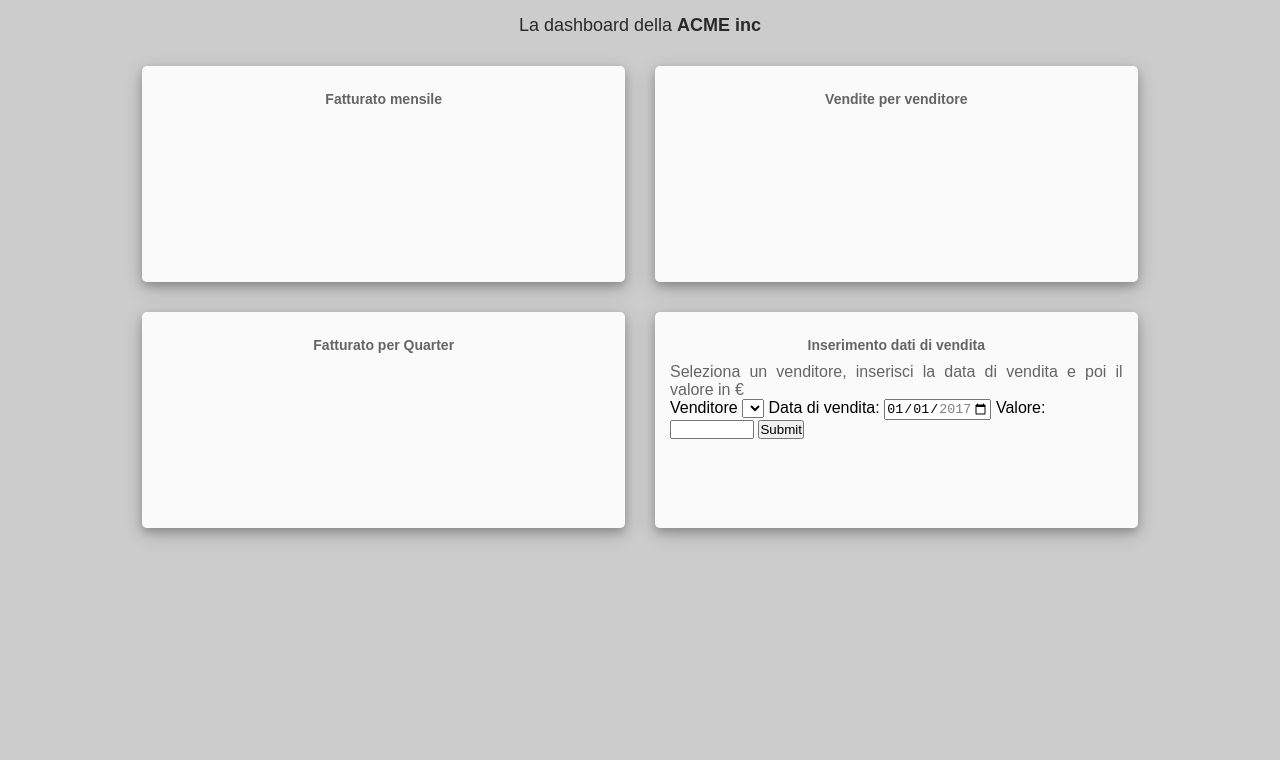
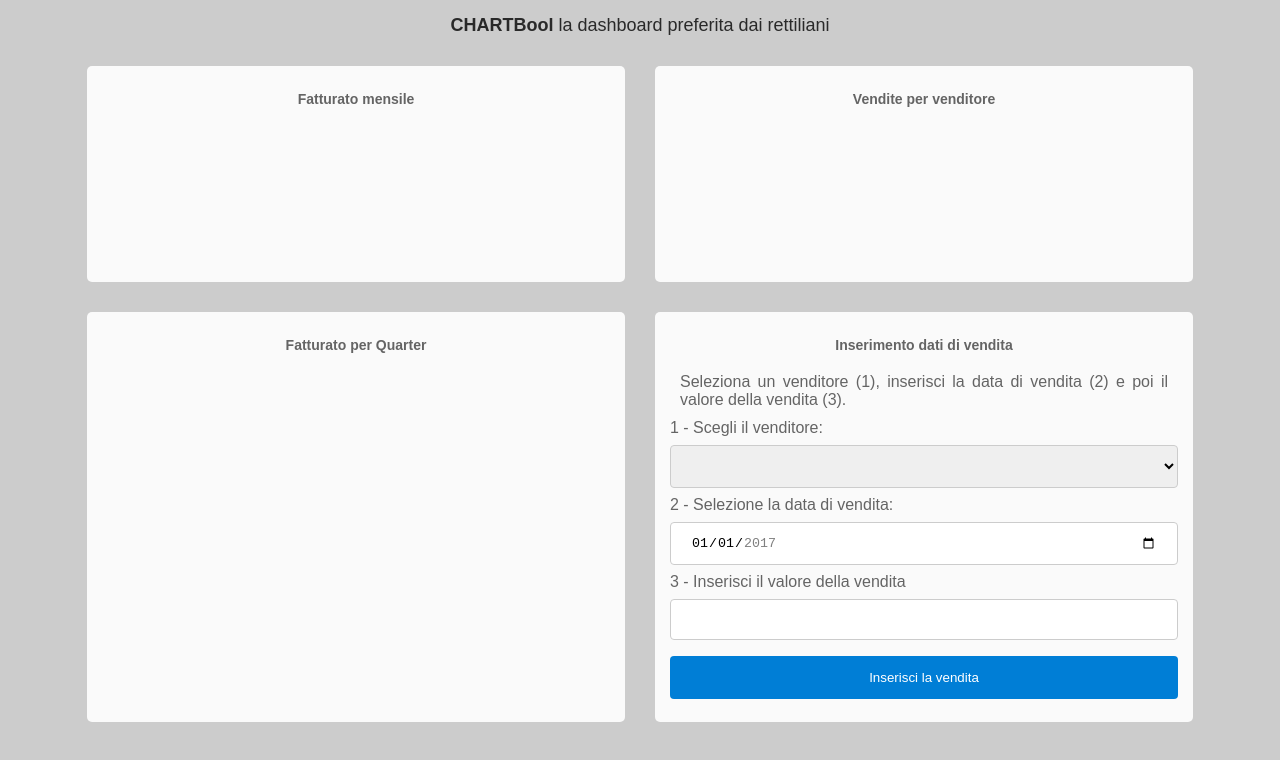
Before and after one commit to McRafee/rest-chartbool, a plain HTML site: page index.html in a window 1280 px wide. Drawn offline with nearby package versions, Linux system fonts and the light colour scheme; no server answers.

Commit message:
POST test

```diff
--- a/css/style.css
+++ b/css/style.css
@@ -1,7 +1,7 @@
 * {
   margin: 0;
   padding: 0;
-  box-sizing: border-box;
+  container-sizing: border-container;
 }
 
 body {
@@ -34,13 +34,13 @@ main {
     display: flex;
     align-items: center;
     flex-direction: column;
-    width: 38%;
+    width: 40%;
     margin: 15px;
     padding: 15px;
     border-radius: 5px;
     background-color: rgba(255, 255, 255, 0.9);
     overflow: hidden;
-    box-shadow: 0 4px 8px 0 rgba(0, 0, 0, 0.2), 0 6px 20px 0 rgba(0, 0, 0, 0.19);
+    container-shadow: 0 4px 8px 0 rgba(0, 0, 0, 0.2), 0 6px 20px 0 rgba(0, 0, 0, 0.19);
 }
 
 .container h4 {
@@ -53,4 +53,43 @@ main {
 .container p {
     color: rgba(0, 0, 0, 0.6);
     text-align: justify;
+    padding: 10px;
 }
+
+label {
+    color: rgba(0, 0, 0, 0.6);
+}
+
+input[type=date],
+input[type="number"],
+select
+ {
+  width: 100%;
+  padding: 12px 20px;
+  margin: 8px 0px;
+  display: inline-block;
+  border: 1px solid #ccc;
+  border-radius: 4px;
+  box-sizing: border-box;
+}
+
+input[type=submit] {
+  width: 100%;
+  background-color: #007ED6;
+  color: white;
+  padding: 14px 20px;
+  margin: 8px 0;
+  border: none;
+  border-radius: 4px;
+  cursor: pointer;
+}
+
+input[type=submit]:hover {
+  background-color: #45a049;
+}
+
+div {
+  border-radius: 5px;
+  background-color: #f2f2f2;
+  padding: 20px;
+}
--- a/index.html
+++ b/index.html
@@ -16,7 +16,7 @@
 </head>
 
 <body>
-    <h2>La dashboard della <span>ACME inc</span></h2>
+    <h2><span>CHARTBool</span> la dashboard preferita dai rettiliani</h2>
     <main>
         <div class="container">
             <h4>Fatturato mensile</h4>
@@ -32,16 +32,15 @@
         </div>
         <div class="container">
             <h4>Inserimento dati di vendita</h4>
-            <p>Seleziona un venditore, inserisci la data di vendita e poi il valore in €</p>
-            <form class="" action="index.html" method="post">
-                <label>Venditore</label>
+            <p>Seleziona un venditore (1), inserisci la data di vendita (2) e poi il valore della vendita (3).</p>
+            <form>
+                <label>1 - Scegli il venditore:</label>
                 <select id="vendor-select"></select>
-                <label>Data di vendita:</label>
+                <label>2 - Selezione la data di vendita:</label>
                 <input type="date" id="day-of-sale" name="day-of-sale" min="2017-01-01" max="2017-12-31" value="2017-01-01">
-                <label>Valore:</label>
+                <label>3 - Inserisci il valore della vendita</label>
                 <input type="number" id="quantity" name="quantity" min="1" max="100000">
-                <input type="submit" value="Submit">
-
+                <input id="insert-sale" type="submit" value="Inserisci la vendita">
             </form>
 
         </div>
--- a/js/main.js
+++ b/js/main.js
@@ -1,8 +1,16 @@
 $(document).ready(function() {
     dashboard();
 
+$("#insert-sale").click(function(){
 
+    var salesman = $("#vendor-select option:selected").text();
+    var amount = $("#quantity").val();
+    var date = $("#day-of-sale").val();
+    alert(salesman + amount + date);
+});
     // *** FUNCTIONS ***
+
+
     function dashboard() {
         var apiSettings = {
             "url": "http://157.230.17.132:4030/sales",
```
